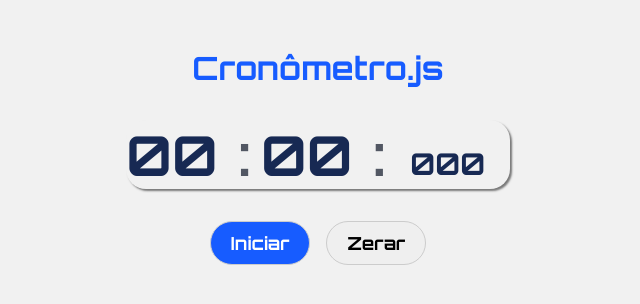
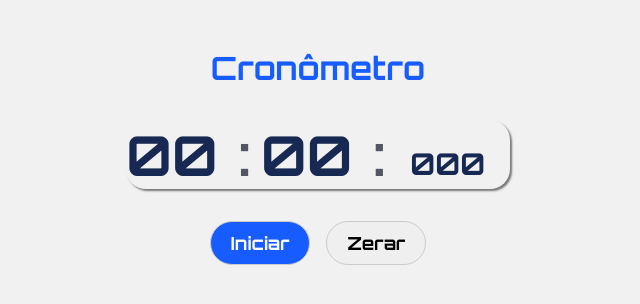
Before and after one commit to eugeniobr25/cronometro-digital, a plain HTML site: page index.html in a window 1280 px wide. Shown: the whole page, without its empty margins (322-962 px from the left). Drawn offline with Linux system fonts and the light colour scheme.

Commit message:
Atualizando HTML

```diff
--- a/index.html
+++ b/index.html
@@ -13,7 +13,7 @@
 
 <body>
     <div class="container">
-        <h1>Cronômetro.js</h1>
+        <h1>Cronômetro</h1>
         <div class="timer">
             <div class="time" id="minutes">00</div>
             <div class="separator">:</div>
```
